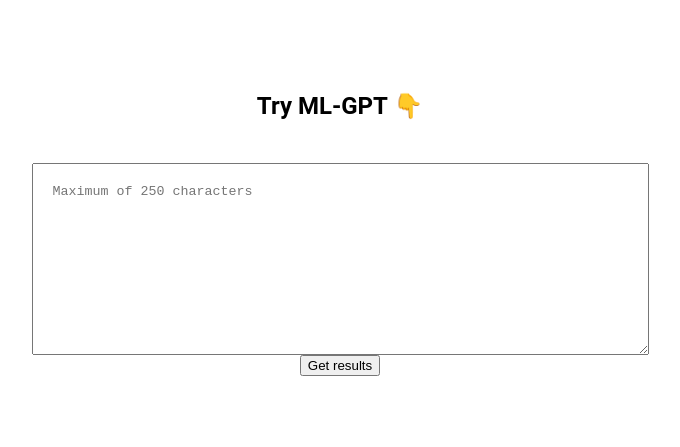
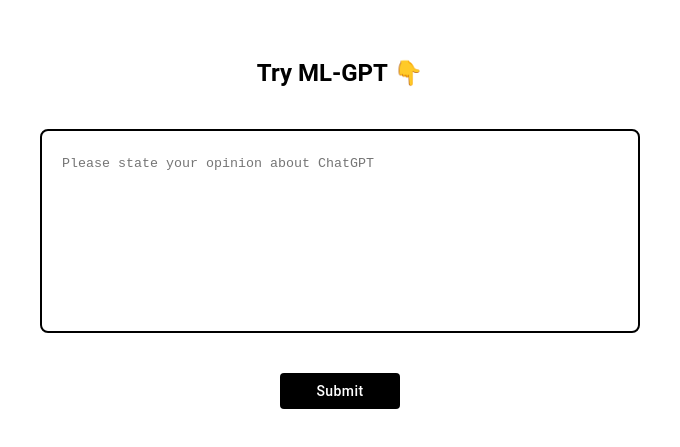
Before and after one commit to Computer-Science-Society-kzoo/ml-frontend, a Next.js app: page / in a window 1280 px wide. Shown: the part 167-614 px from the top of the page, without its empty margins (300-980 px from the left). Built offline with nearby package versions, Linux system fonts and the light colour scheme.

Commit message:
Added styling

```diff
--- a/package.json
+++ b/package.json
@@ -11,7 +11,9 @@
   "dependencies": {
     "@emotion/react": "^11.10.6",
     "@emotion/styled": "^11.10.6",
+    "@mui/lab": "^5.0.0-alpha.121",
     "@mui/material": "^5.11.11",
+    "@mui/styles": "^5.11.11",
     "@types/node": "18.14.6",
     "@types/react": "18.0.28",
     "@types/react-dom": "18.0.11",
--- /dev/null
+++ b/src/components/output.tsx
@@ -0,0 +1,27 @@
+import { Box, Typography } from "@mui/material";
+import React from "react";
+
+export const Output = ({
+  model,
+  result,
+}: {
+  model: string;
+  result: string;
+}) => {
+  return (
+    <Box
+      width="400px"
+      height="200px"
+      sx={{ background: "lightgrey", borderRadius: "10px" }}
+      display="flex"
+      flexDirection="column"
+      justifyContent="space-evenly"
+      alignItems="center"
+    >
+      <Typography variant="h5" fontWeight={800}>
+        {model}
+      </Typography>
+      <Typography variant="h6">Result: {result}</Typography>
+    </Box>
+  );
+};
--- a/src/pages/index.tsx
+++ b/src/pages/index.tsx
@@ -1,7 +1,44 @@
-import { Stack, Typography, Button } from "@mui/material";
+import { Output } from "@/components/output";
+import {
+  Box,
+  Button,
+  CircularProgress,
+  Stack,
+  Typography,
+} from "@mui/material";
 import Head from "next/head";
+import { useState } from "react";
+
+interface Result {
+  model: string;
+  result: string;
+}
 
 export default function Home() {
+  const [results, setResults] = useState<Result[]>([]);
+  const [loading, setLoading] = useState(false);
+  const [input, setInput] = useState<string>("");
+
+  console.log("https://mlgptbk.kzoocss.org/aleksandr?input=" + input);
+
+  const handleRequest = async () => {
+    try {
+      setLoading(true);
+      const res = await fetch(
+        "https://mlgptbk.kzoocss.org/aleksandr?input=" + input,
+        {
+          method: "GET",
+        }
+      );
+      const data = await res.json();
+      setResults(data);
+      setLoading(false);
+      setInput("");
+    } catch (err) {
+      console.error(err);
+    }
+  };
+
   return (
     <>
       <Head>
@@ -10,7 +47,6 @@
         <meta name="viewport" content="width=device-width, initial-scale=1" />
         <link rel="icon" href="/favicon.ico" />
       </Head>
-
       <Stack
         width="100vw"
         minHeight="100vh"
@@ -24,14 +60,53 @@
 
         <textarea
           name="text"
-          cols={70}
-          rows={10}
-          placeholder="Maximum of 250 characters"
-          style={{ padding: "20px" }}
+          rows={6}
+          placeholder="Please state your opinion about ChatGPT"
+          style={{
+            padding: 20,
+            border: "2px solid #000000",
+            borderRadius: 8,
+            transition: "border-color 0.3s ease",
+            resize: "none",
+            overflow: "auto",
+            outline: "none",
+            lineHeight: "2",
+            minWidth: "600px",
+          }}
+          onChange={(e: any) => setInput(e.target.value)}
+          value={input}
         />
 
-        <button>Get results</button>
+        <Box width="120px" mt={10}>
+          <Button
+            fullWidth
+            disableRipple
+            sx={{
+              textTransform: "none",
+              backgroundColor: "#000000",
+              color: "#fff",
+              "&:hover": {
+                backgroundColor: "lightgrey",
+                color: "#fff",
+              },
+            }}
+            onClick={handleRequest}
+            endIcon={
+              loading && <CircularProgress size={14} sx={{ color: "white" }} />
+            }
+          >
+            Submit
+          </Button>
+        </Box>
       </Stack>
+
+      {results.length > 0 && (
+        <Stack direction="row" width="100%" justifyContent="space-evenly">
+          <Output model="ChatGPT 3.5" result="not confident" />
+          <Output model="Unsupervised Model" result="confident" />
+          <Output model="Semi-supervised Model" result="not confident" />
+        </Stack>
+      )}
     </>
   );
 }
--- a/src/styles/globals.css
+++ b/src/styles/globals.css
@@ -71,19 +71,3 @@
 ol li {
   font-family: Arial;
 }
-
-#from-input {
-  min-width: 600px;
-  max-width: 100%;
-  padding: 10px;
-  font-size: 16px;
-  border: 2px solid #ccc;
-  border-radius: 5px;
-  box-shadow: none;
-  outline: none;
-  transition: border-color 0.3s ease-in-out;
-}
-
-#from-input:focus {
-  border-color: "red";
-}
```
Also changed, not shown: 1 other file (tests, documents, lock files or other folders).
